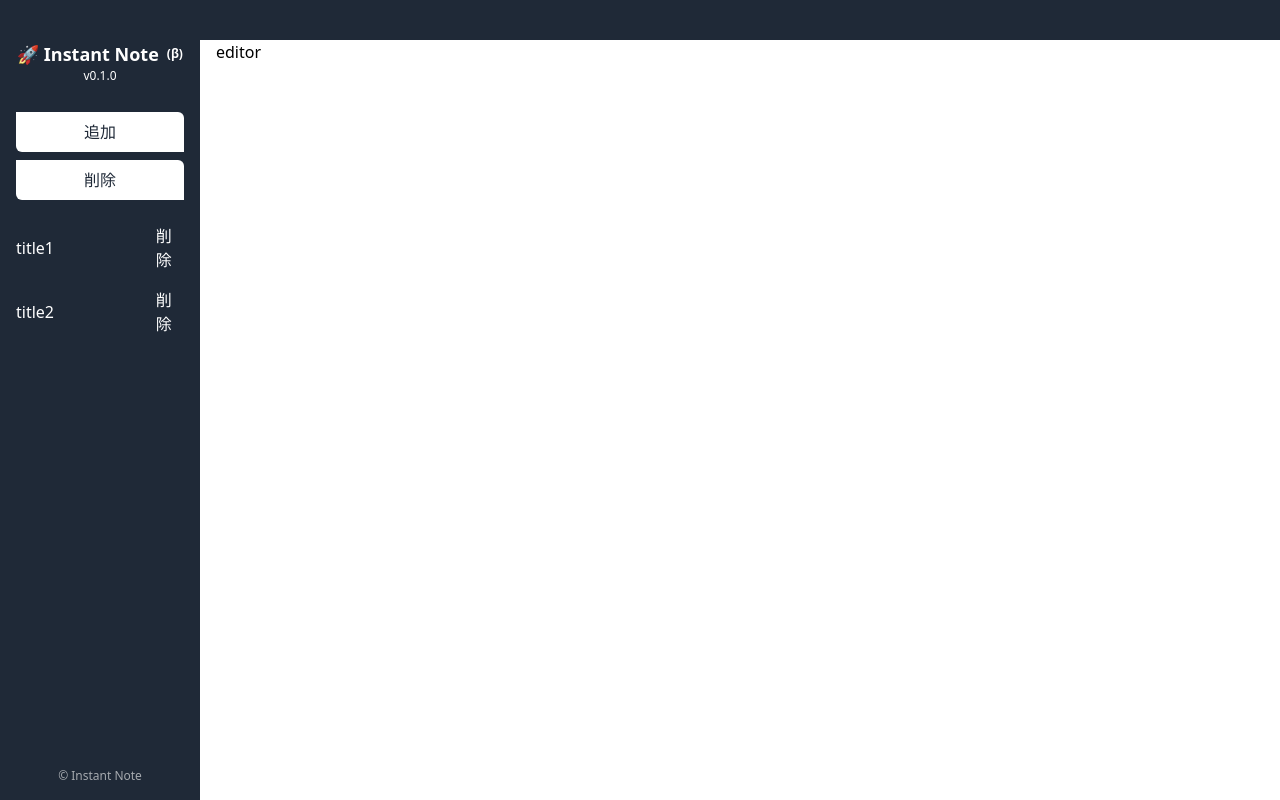
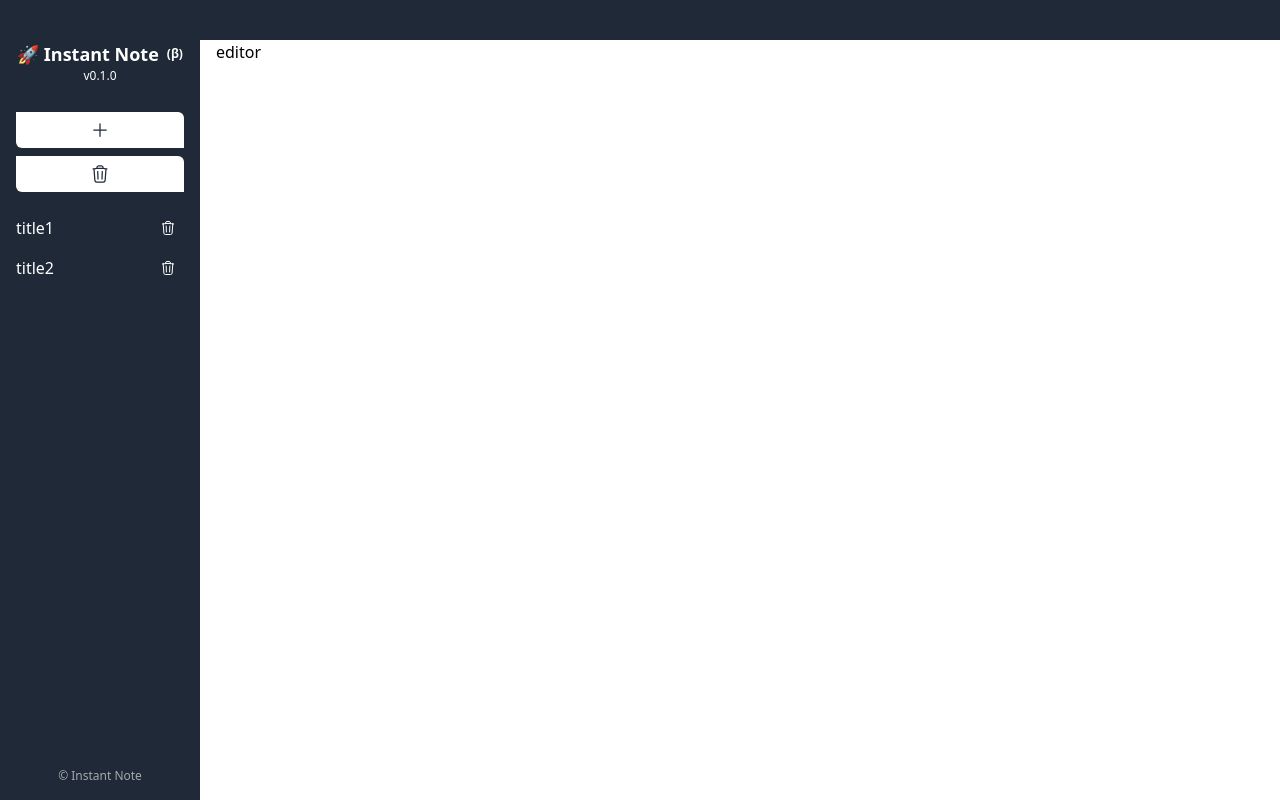
Before and after one commit to Yuki-Sakaguchi/nuxtjs-typescript-instant-markdown, a Nuxt app: page / in a window 1280 px wide. Built offline with nearby package versions, Linux system fonts and the light colour scheme.

Commit message:
Add Heroicons

```diff
--- a/components/SideMenu.vue
+++ b/components/SideMenu.vue
@@ -1,4 +1,5 @@
 <script setup lang="ts">
+import { PlusIcon, TrashIcon } from "@heroicons/vue/24/outline";
 const config = useAppConfig();
 
 const displayList = [
@@ -30,13 +31,13 @@ const displayList = [
     <button
       class="bg-white text-gray-800 w-full py-2 rounded-tr-md rounded-bl-md transition-opacity hover:opacity-80"
     >
-      追加
+      <PlusIcon class="w-[20px] m-auto" />
     </button>
     <template v-if="displayList.length > 0">
       <button
         class="mt-2 bg-white text-gray-800 w-full py-2 rounded-tr-md rounded-bl-md transition-opacity hover:opacity-80"
       >
-        削除
+        <TrashIcon class="w-[20px] m-auto" />
       </button>
     </template>
     <div class="flex-1 mt-4 overflow-scroll">
--- a/components/SideMenuItem.vue
+++ b/components/SideMenuItem.vue
@@ -1,4 +1,6 @@
 <script setup lang="ts">
+import { TrashIcon } from "@heroicons/vue/24/outline";
+
 interface Props {
   id: string;
   title: string;
@@ -15,6 +17,8 @@ const props = defineProps<Props>();
     >
       {{ title }}
     </button>
-    <button class="p-2">削除</button>
+    <button class="p-2">
+      <TrashIcon class="w-[16px]" />
+    </button>
   </li>
 </template>
--- a/package.json
+++ b/package.json
@@ -20,5 +20,8 @@
     "vue": "^3.3.8",
     "vue-router": "^4.2.5",
     "vue-tsc": "^1.8.22"
+  },
+  "dependencies": {
+    "@heroicons/vue": "^2.0.18"
   }
 }
```
Also changed, not shown: 1 other file (tests, documents, lock files or other folders).
